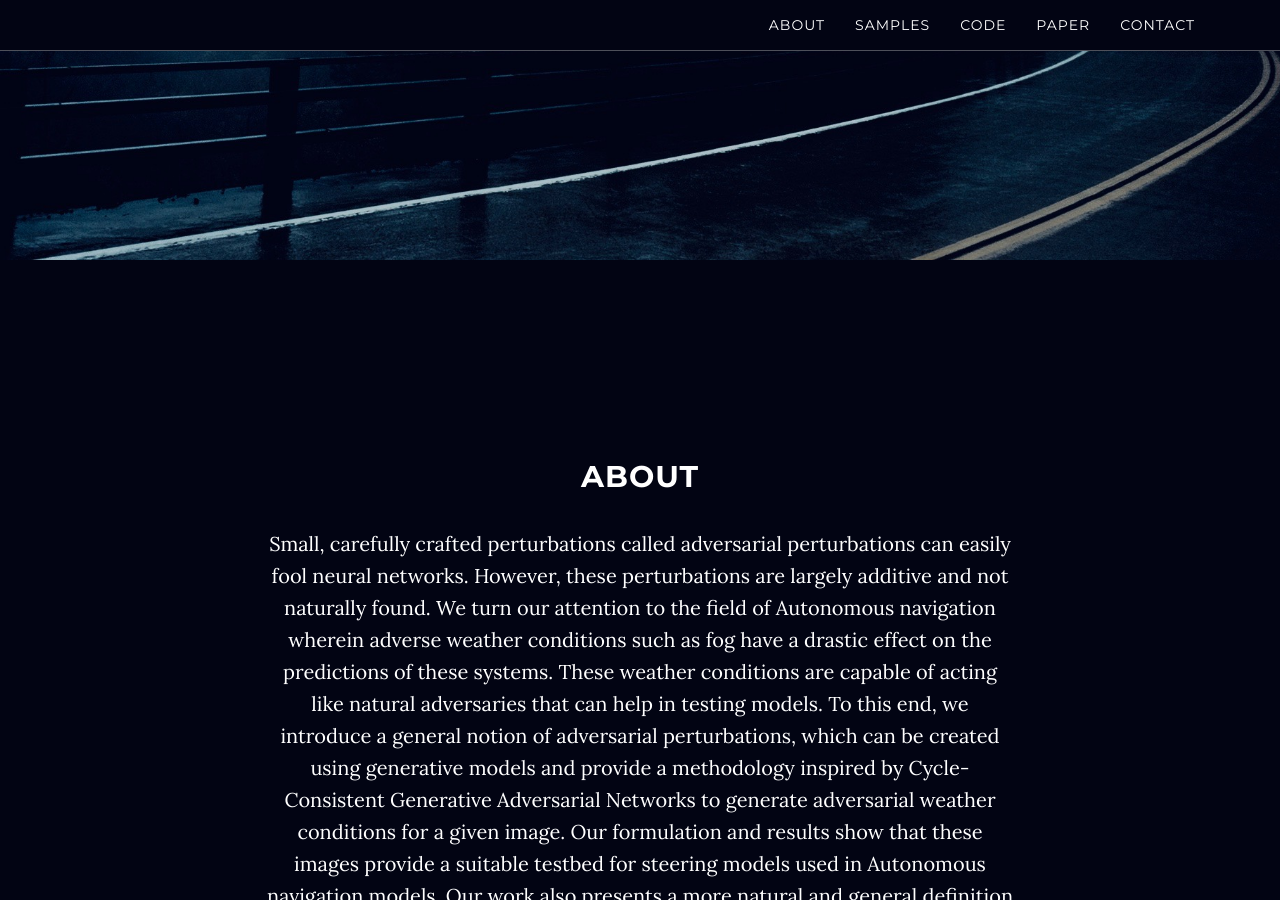
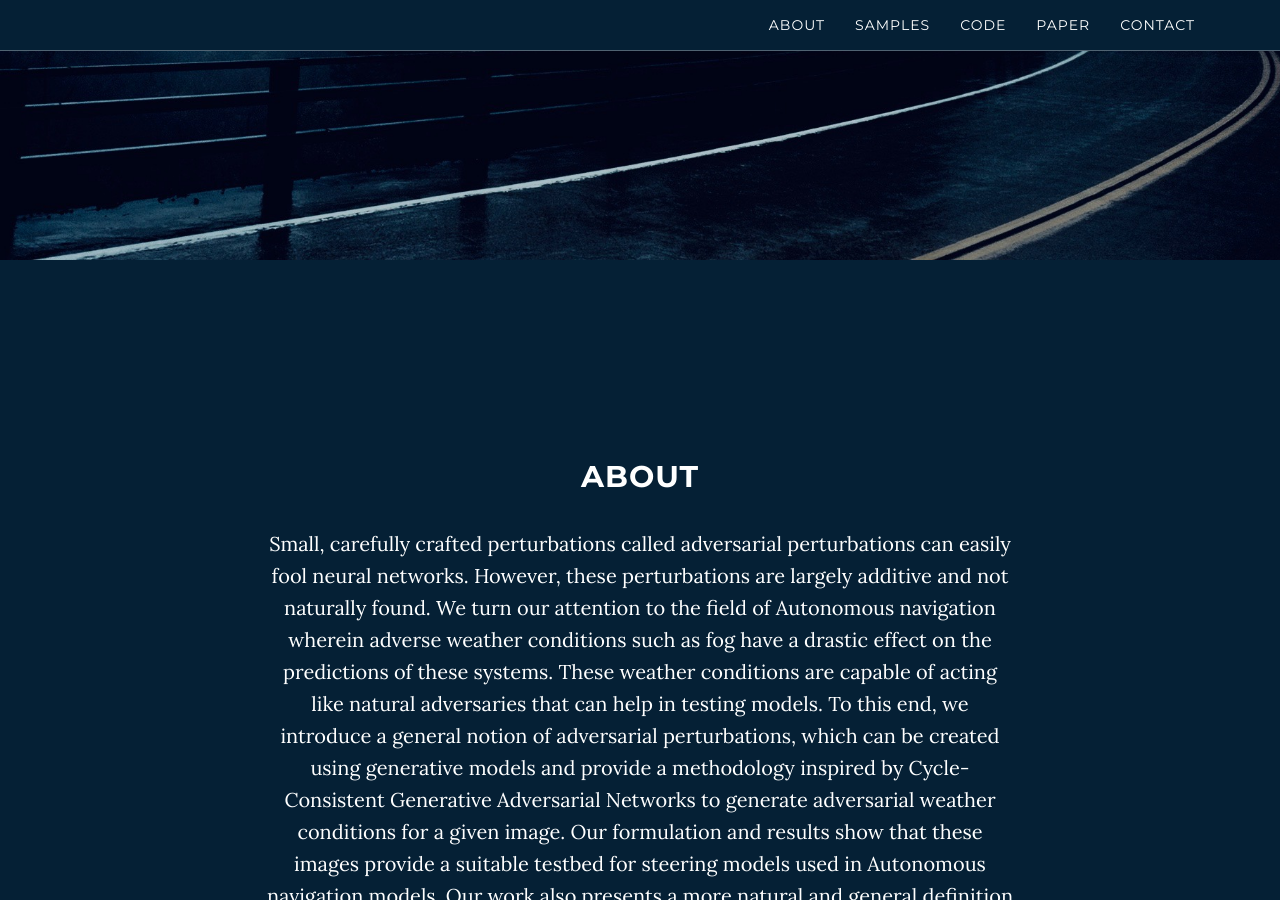
Before and after one commit to code-Assasin/website_little_fog, a Jekyll site: the page built from index.html, in a window 1280 px wide and 900 px high, scrolled down 640 px. Built offline with Jekyll 4.4.1, drawn with Linux system fonts in a browser that asks for light colours.

Commit message:
color update

```diff
--- a/_config.yml
+++ b/_config.yml
@@ -8,7 +8,8 @@ description: "A study of Task Perceptual Adversarial Examples in Autonomous Driv
 # Color settings (hex-codes without the leading hash-tag)
 color:
   # primary-dark: '#000000'
-  primary-dark: '#020413'
+  # primary-dark: '#020413'
+  primary-dark: ' #052035'
   links: '#219ab3'
 
 # Footer settings
```
